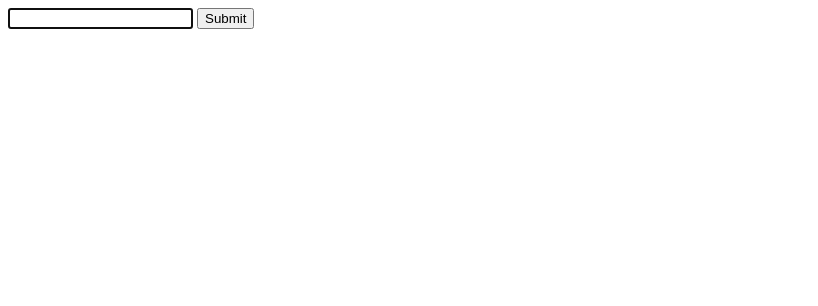
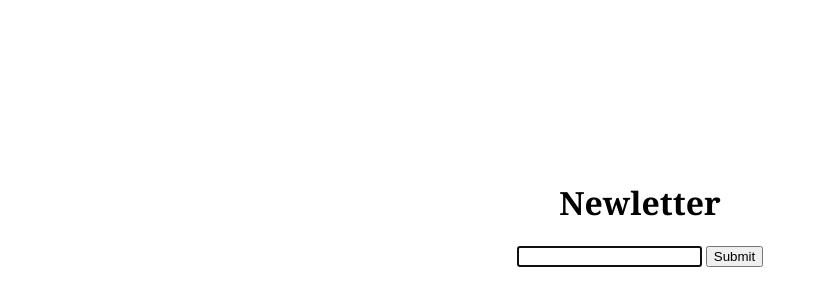
Before and after one commit to VVNoodle/Newsletter-Subscription, a website: page public/index.html in a window 1280 px wide. Shown: the whole page, without its empty margins (0-818 px from the left). Drawn offline with Linux system fonts and the light colour scheme.

Commit message:
add styling

```diff
--- a/public/index.html
+++ b/public/index.html
@@ -5,14 +5,19 @@
     <meta charset="UTF-8">
     <meta name="viewport" content="width=device-width, initial-scale=1.0">
     <meta http-equiv="X-UA-Compatible" content="ie=edge">
-    <title>Document</title>
+    <title>Egan Bisma</title>
+    <link rel="stylesheet" href="style.css">
 </head>
 
 <body>
-    <form action="/" method="POST">
-        <input id="email" type="email" name="email" autofocus>
-        <input id="submit" type="submit" name="submit">
-    </form>
+    <div id="contain">
+        <h1>Newletter</h1>
+        <form action="/" method="POST">
+            <input id="email" type="email" name="email" autofocus>
+            <input id="submit" type="submit" name="submit">
+        </form>
+    </div>
+
     <script src="./js/build.js"></script>
 </body>
 
--- /dev/null
+++ b/public/style.css
@@ -0,0 +1,10 @@
+h1 {
+    font-family: Cambria, Cochin, Georgia, Times, Times New Roman, serif
+}
+
+#contain {
+    margin-top: 20vh;
+    display: flex;
+    flex-direction: column;
+    align-items: center;
+}
```
